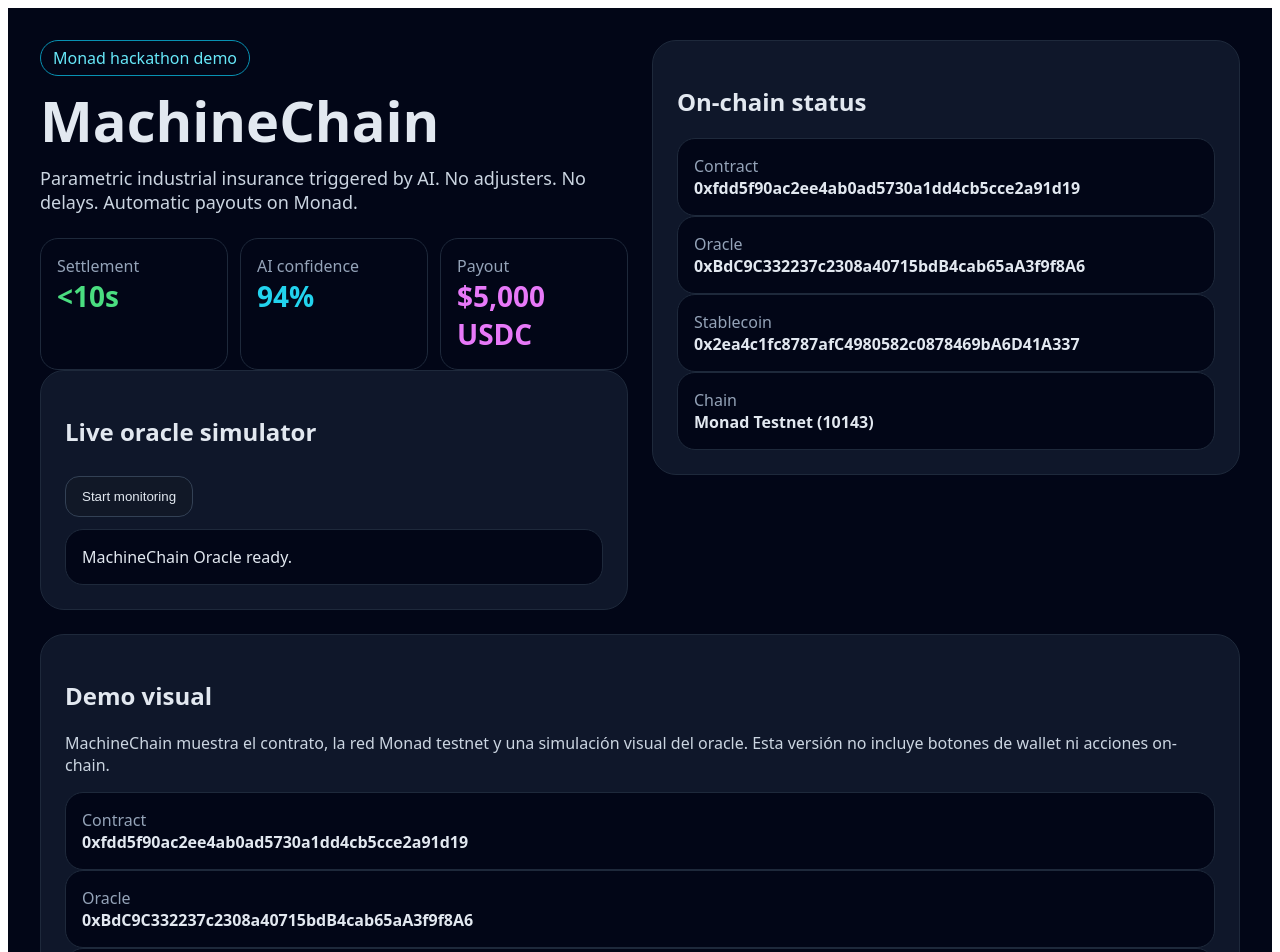
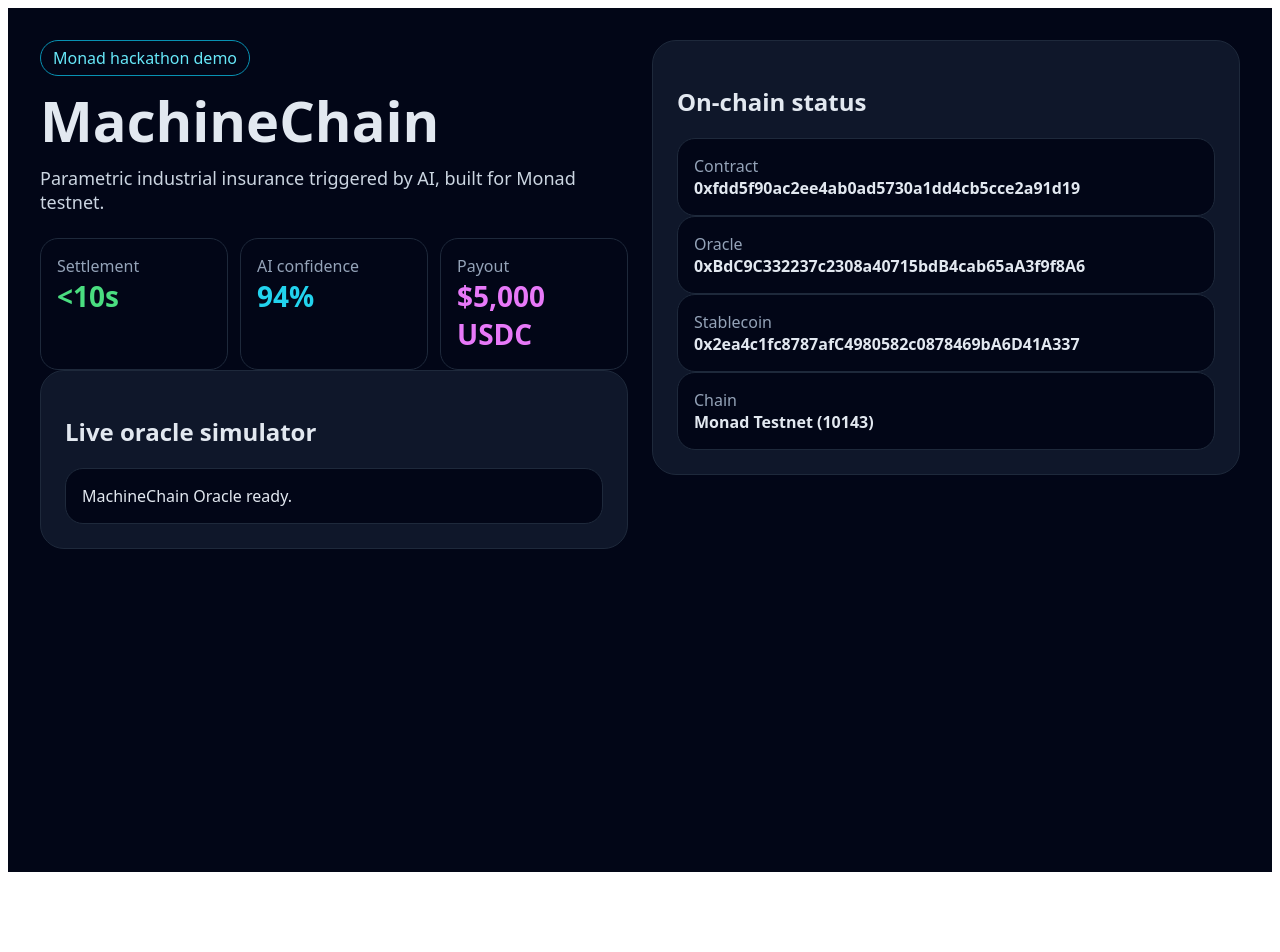
Before and after one commit to yaus40393/MONAD_BLITZ, a Next.js app: page / in a window 1280 px wide. Shown: the top 952 px of the page. After the commit the page ends 880 px from the top, so only its background shows below. Built offline with nearby package versions, Linux system fonts and the light colour scheme.

Commit message:
chore: remove duplicate visual demo block

```diff
--- a/app/page.tsx
+++ b/app/page.tsx
@@ -48,7 +48,7 @@
           <div>
             <div style={{ display: 'inline-block', padding: '6px 12px', border: '1px solid #0891b2', borderRadius: 999, color: '#67e8f9' }}>Monad hackathon demo</div>
             <h1 style={{ fontSize: 56, lineHeight: 1, marginTop: 16, marginBottom: 16 }}>MachineChain</h1>
-            <p style={{ fontSize: 18, color: '#cbd5e1' }}>Parametric industrial insurance triggered by AI. No adjusters. No delays. Automatic payouts on Monad.</p>
+            <p style={{ fontSize: 18, color: '#cbd5e1' }}>Parametric industrial insurance triggered by AI, built for Monad testnet.</p>
 
             <div style={{ display: 'grid', gridTemplateColumns: 'repeat(3, 1fr)', gap: 12, marginTop: 24 }}>
               <Card title="Settlement" value="<10s" color="#4ade80" />
@@ -58,8 +58,9 @@
 
             <div style={box}>
               <h2>Live oracle simulator</h2>
-              <button onClick={() => { push('Monitoring started on PRESS_LINE_NL_01'); push('[t=10] SENSOR SPIKE DETECTED'); push('FAILURE DETECTED, confidence 99%, sending triggerClaim()'); }} style={btn}>Start monitoring</button>
-              <div style={{ display: 'grid', gap: 8, marginTop: 12 }}>{log.map((x, i) => <Line key={i} text={x} />)}</div>
+              <div style={{ display: 'grid', gap: 8, marginTop: 12 }}>
+                {log.map((x, i) => <Line key={i} text={x} />)}
+              </div>
             </div>
           </div>
 
@@ -72,19 +73,6 @@
           </aside>
         </section>
 
-        <section style={{ display: 'grid', gridTemplateColumns: '1fr', gap: 24 }}>
-          <div style={box}>
-            <h2>Demo visual</h2>
-            <p style={{ color: '#cbd5e1' }}>
-              MachineChain muestra el contrato, la red Monad testnet y una simulación visual del oracle.
-              Esta versión no incluye botones de wallet ni acciones on-chain.
-            </p>
-            <Info label="Contract" value={MACHINECHAIN.address} />
-            <Info label="Oracle" value={MACHINECHAIN.oracle} />
-            <Info label="Stablecoin" value={MACHINECHAIN.stablecoin} />
-            <Info label="Chain" value="Monad Testnet (10143)" />
-          </div>
-        </section>
       </div>
     </main>
   );
```
